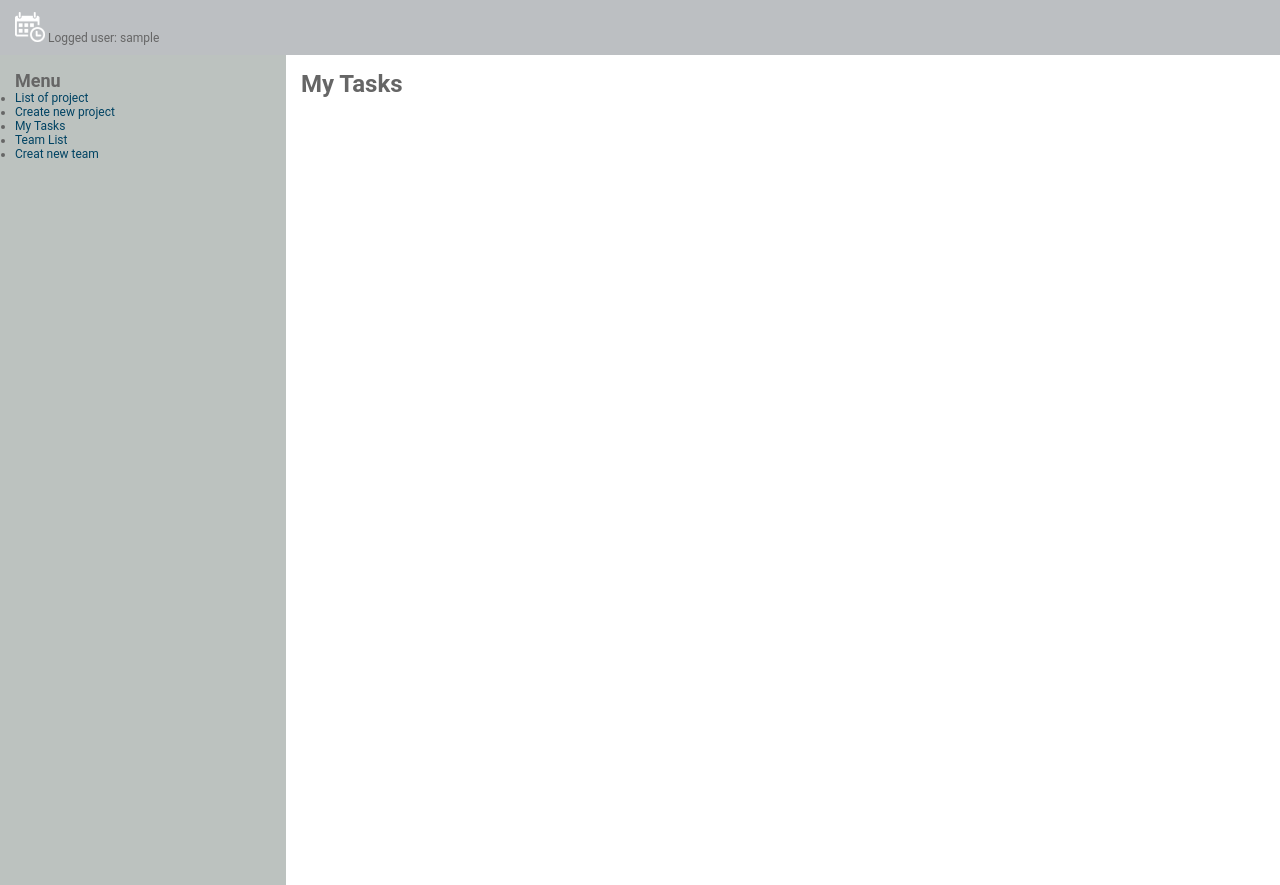
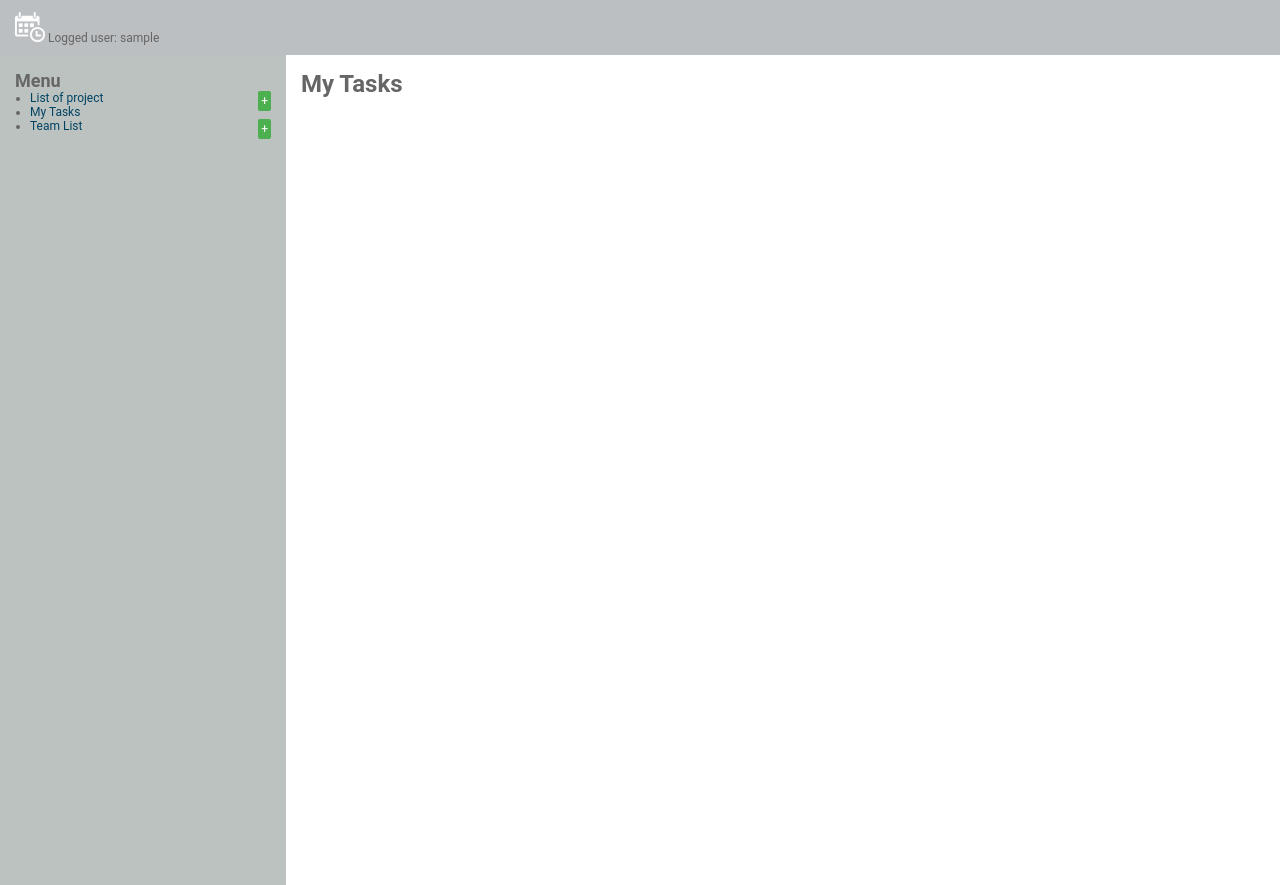
Before and after one commit to asarbs/SimplePlanner, a Django app: page /PlannerApp/my_tasks in a window 1280 px wide. Run offline with Django 3.2, Linux system fonts and the light colour scheme; the visitor is signed in with stand-in values (Sample User, id 1); data that the repository does not hold is empty; some libraries are stand-ins or nearby versions; some web fonts are replaced.

Commit message:
dynamic menu

```diff
--- a/PlannerProject/PlannerApp/menus.py
+++ /dev/null
@@ -1,12 +0,0 @@
-from django.urls import reverse
-
-def show_page_menu(context):
-    page_menu = {
-        'List of project': reverse('project-list'),
-        'Create new project': reverse('project-create'),
-        "My Tasks": reverse('my_tasks'),
-        "Team List": reverse('team-list'),
-        "Creat new team": reverse('team-create'),
-    }
-
-    return {'page_menu': page_menu}
--- a/PlannerProject/PlannerApp/templatetags/PalannerProjectTags.py
+++ b/PlannerProject/PlannerApp/templatetags/PalannerProjectTags.py
@@ -175,3 +175,37 @@ def get_gnat_chart_data(projectItems):
 @register.simple_tag
 def status_translate(statusInt):
     return Status(statusInt)
+
+
+def build_menu(menu_list):
+    ss = '<ul class="menu">'
+    for item in menu_list:
+        logger.debug(item)
+        ss += '<li><a href="{1}">{0}</a>'.format(item['name'], item['url_reverse'])
+        if 'add_new' in item:
+            ss += u'<a href="{0}" class="add_new">+</a>'.format(item['add_new']['url_reverse'])
+        if 'children' in item:
+            ss += build_menu(item['children'])
+        ss += '</li>'
+    ss += "</ul>"
+    return ss
+
+@register.simple_tag
+def page_menu():
+
+    page_menu = []
+    page_menu.append({'name':'List of project', 'url_reverse': reverse('project-list'), 'children':[], 'add_new':{'name':'Create new project', 'url_reverse': reverse('project-create')} })
+    projects = Project.objects.all()
+    for project in projects:
+        page_menu[-1]['children'].append({'name':project, 'url_reverse': reverse('project-details',args=(project.id,))})
+
+
+    page_menu.append({'name':'My Tasks', 'url_reverse': reverse('my_tasks') })
+
+    page_menu.append({'name':'Team List', 'url_reverse': reverse('team-list'), 'children':[], 'add_new':{'name':'Creat new team', 'url_reverse': reverse('team-create')}})
+    teams = Team.objects.all()
+    for team in teams:
+        page_menu[-1]['children'].append({'name':team, 'url_reverse': reverse('team-edit',args=(team.id,))})
+
+
+    return mark_safe(build_menu(page_menu))
--- a/PlannerProject/PlannerProject/settings.py
+++ b/PlannerProject/PlannerProject/settings.py
@@ -67,7 +67,6 @@ TEMPLATES = [
                 'django.template.context_processors.request',
                 'django.contrib.auth.context_processors.auth',
                 'django.contrib.messages.context_processors.messages',
-                'PlannerApp.menus.show_page_menu'
             ],
         'libraries': {
                 'PalannerProjectTags': "PlannerApp.templatetags.PalannerProjectTags",
--- a/PlannerProject/static/main.css
+++ b/PlannerProject/static/main.css
@@ -103,6 +103,26 @@ a {
     text-decoration : none;
 }
 
+a:hover {
+    color : #004363;
+    text-decoration : underline;
+}
+
+a.add_new {
+  background-color: #4CAF50;
+  color: white;
+  padding: 3px 3px;
+  border: none;
+  border-radius: 2px;
+  cursor: pointer;
+  float: right;
+}
+
+
+ul.menu {
+  margin-left: 15px;
+}
+
 ul.tree {
     margin-left: 15px;
 }
@@ -112,10 +132,7 @@ ul.tree li {
     margin-bottom: 2px;
 }
 
-a:hover {
-    color : #004363;
-    text-decoration : underline;
-}
+
 
 .column_left {
   float: left;
--- a/PlannerProject/templates/menu.html
+++ b/PlannerProject/templates/menu.html
@@ -1,14 +1,9 @@
 {% load static %}
+{% load PalannerProjectTags %}
 
 <div id="menu" class="column_left">
 <h2>Menu</h2>
 
-<ul>
-    {% for key, values in page_menu.items %}
-    <li>
-        <a href="{{ values }}">{{ key }}</a>
-    </li>
-    {% endfor %}
-</ul>
+{% page_menu %}
 
 </div>
```
